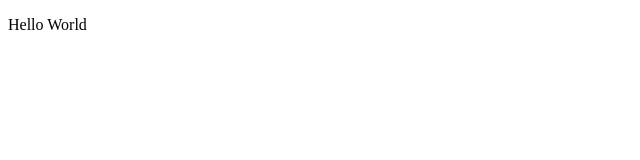
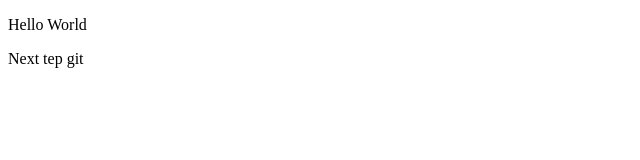
Before and after one commit to DmitriySikora/project_less, a website: page index.html in a window 1280 px wide. Shown: the full height of the page, 0-640 px from the left. Drawn offline with Linux system fonts and the light colour scheme.

Commit message:
add text to file

```diff
--- a/index.html
+++ b/index.html
@@ -9,6 +9,7 @@
 <body>
 
     <p>Hello World</p>
+    <p>Next tep git</p>
     <!-- <script> alert(1);
     </script> -->
     <script src="js/script.js"></script>
--- a/index.js
+++ b/index.js
@@ -30,3 +30,5 @@
 
 let arr = [`plum.png`, `orfr.ke`, `lfofo`, 255];
 console.log(arr[0]);
+
+console.log('testing git');
```
